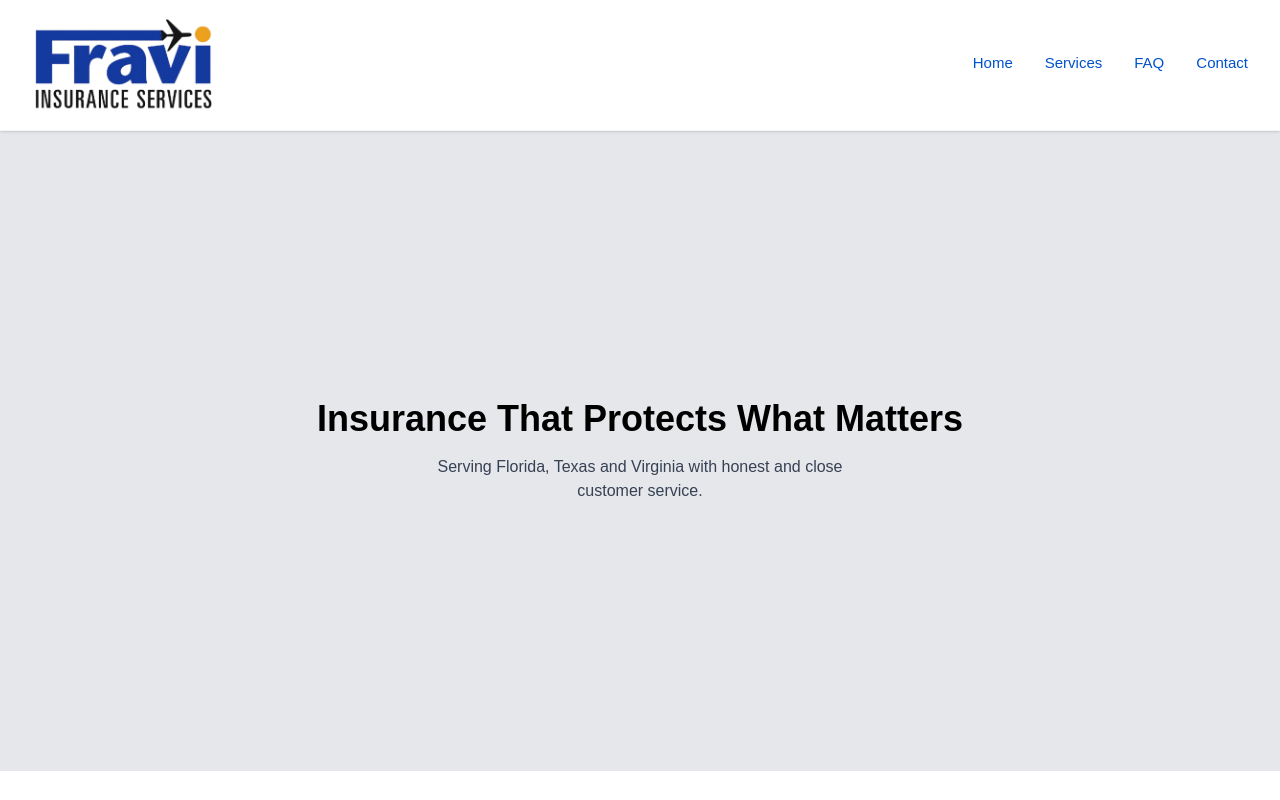
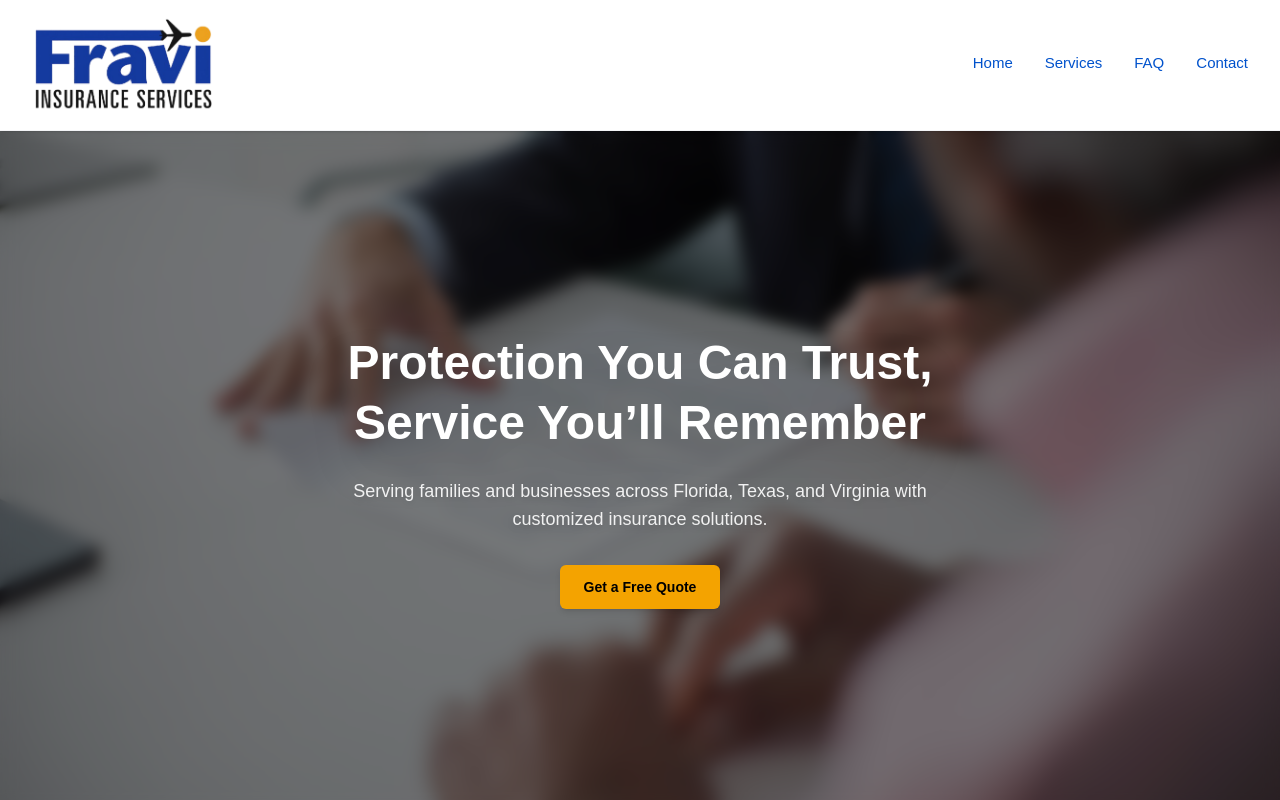
Before and after one commit to DamRandom/Fravi-Insurance-Services, a Next.js app: page / in a window 1280 px wide. Shown: the top 800 px of the page. Built offline with nearby package versions, Linux system fonts and the light colour scheme.

Commit message:
Finished here section (for now)

```diff
--- a/src/components/Hero.tsx
+++ b/src/components/Hero.tsx
@@ -1,8 +1,38 @@
+"use client";
+
+import Image from "next/image";
+
 export default function Hero() {
   return (
-    <section className="h-[80vh] flex flex-col justify-center items-center bg-gray-200 text-center">
-      <h1 className="text-4xl font-bold mb-4">Insurance That Protects What Matters</h1>
-      <p className="max-w-md text-gray-700">Serving Florida, Texas and Virginia with honest and close customer service.</p>
+    <section className="h-[85vh] relative flex flex-col justify-center items-center px-6 text-center overflow-hidden">
+      {/* Imagen de fondo */}
+      <div className="absolute inset-0 -z-10">
+        <Image
+          src="/images/hero-bg.jpg"
+          alt="Hero Background"
+          fill
+          className="object-cover"
+          priority
+        />
+        {/* Capa oscura + blur */}
+        <div className="absolute inset-0 bg-black/50 backdrop-blur-sm" />
+      </div>
+
+      {/* Contenido */}
+      <div className="z-10 max-w-3xl text-white">
+        <h1 className="text-4xl md:text-5xl font-bold leading-tight mb-6 drop-shadow-2xl">
+          Protection You Can Trust, Service You’ll Remember
+        </h1>
+        <p className="text-md md:text-lg text-white/90 font-light max-w-xl mx-auto mb-8 drop-shadow-md">
+          Serving families and businesses across Florida, Texas, and Virginia with customized insurance solutions.
+        </p>
+        <a
+          href="#"
+          className="inline-block bg-[var(--color-accent)] text-[var(--color-black)] px-6 py-3 rounded-md font-semibold text-sm shadow-md hover:bg-yellow-400 transition-all duration-200"
+        >
+          Get a Free Quote
+        </a>
+      </div>
     </section>
   );
 }
```
Also changed, not shown: public/images/hero-bg.jpg (added).
